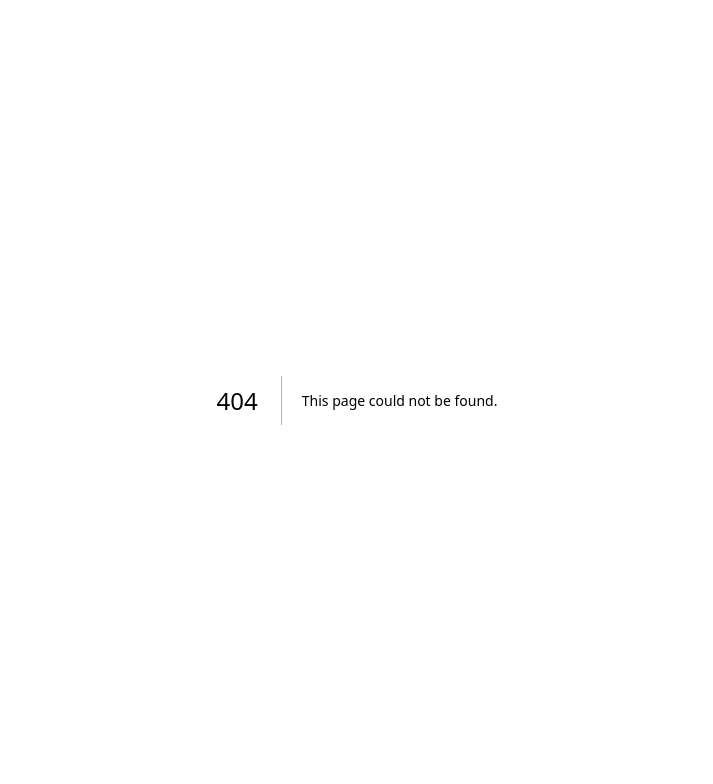
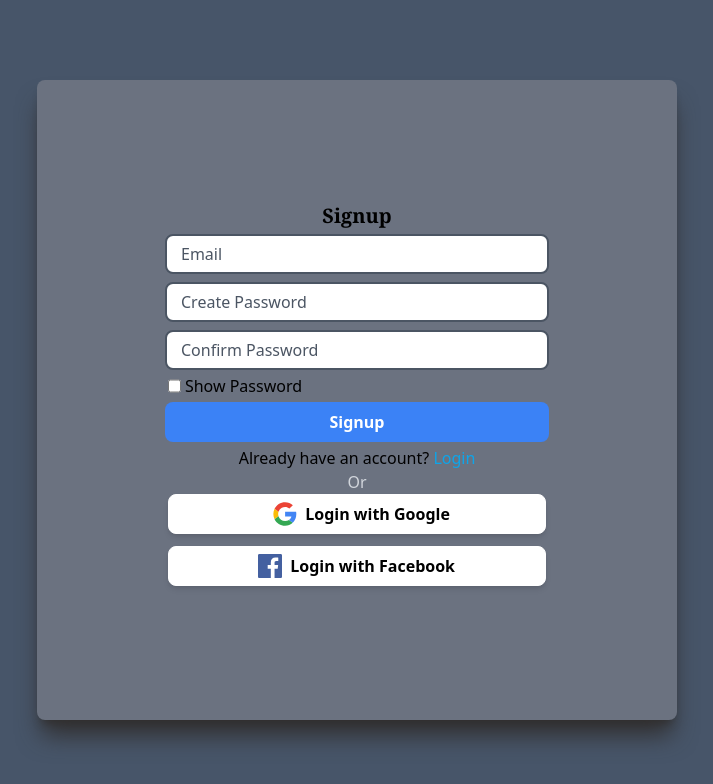
Before and after one commit to VinshMachado/fodhub, a Next.js app in the folder foodhub/: page /signup in a window 1280 px wide. Before the commit this address had no page. Shown: the top 784 px of the page, without its empty margins (283-996 px from the left). Built offline with nearby package versions, Linux system fonts and the light colour scheme.

Commit message:
signup page done

```diff
--- /dev/null
+++ b/foodhub/pages/signup.tsx
@@ -0,0 +1,176 @@
+import React, { ChangeEvent, useState } from "react";
+
+const signup = () => {
+  //make hide or show pass//
+  const [show, setshow] = useState(true);
+  const changeshow = () => {
+    setshow(!show);
+  };
+
+  //set pass and gmail////
+  const [pass, setpass] = useState("");
+  const [gmail, setgmail] = useState("");
+
+  const handelchange = (event: ChangeEvent<HTMLInputElement>) => {
+    setpass(event.target.value);
+  };
+  const gmailchange = (event: ChangeEvent<HTMLInputElement>) => {
+    setgmail(event.target.value);
+  };
+
+  const user = {
+    gmail: "",
+    password: "",
+  };
+  const logindetail = () => {
+    user.gmail = gmail;
+    user.password = pass;
+    console.log(user);
+  };
+
+  return (
+    <div className="h-screen w-full flex justify-center bg-slate-600 items-center">
+      <div className=" flex flex-col bg-gray-500 rounded-lg  items-center justify-center  h-4/5 w-3/6 shadow-[#312f2f] shadow-xl ">
+        <b>
+          <h1 className="text-xl font-serif">Signup</h1>
+        </b>
+
+        <input
+          id="gmailfield"
+          onChange={gmailchange}
+          type="email"
+          placeholder="Email"
+          className="border-gray-600 placeholder:text-gray-600 pl-[14px] border-2 m-1 flex-col w-96 h-10 rounded-lg hover:border-gray-50"
+        ></input>
+        <input
+          onChange={handelchange}
+          type={show ? "type" : "password"}
+          placeholder="Create Password"
+          className="border-gray-600 placeholder:text-gray-600 pl-[14px] border-2  m-1 flex-col w-96 h-10 rounded-lg  hover:border-gray-50"
+        ></input>
+         <input
+          onChange={handelchange}
+          type={show ? "type" : "password"}
+          placeholder="Confirm Password"
+          className="border-gray-600 placeholder:text-gray-600 pl-[14px] border-2  m-1 flex-col w-96 h-10 rounded-lg  hover:border-gray-50"
+        ></input>
+        <div className="flex pr-60">
+          <input
+            type="checkbox"
+            onClick={changeshow}
+            placeholder="Password"
+          ></input>{" "}
+          <label className="mx-1 ">Show Password</label>{" "}
+
+        </div>
+        <button
+          className="bg-blue-500 w-96 h-10 rounded-lg my-1 font-bold text-white hover:bg-blue-400"
+          onClick={logindetail}
+        >
+          Signup
+        </button>
+        <h2>
+          Already have an account?
+          <a href="www.youtube.com" className="text-sky-500">
+            {" "}
+            Login
+          </a>
+        </h2>
+        <h3 className="text-gray-300">Or</h3>
+        <div className="flex items-center justify-center">
+          <button className="flex items-center bg-white border rounded-lg font-bold text-base hover:border-black border-white shadow-md px-6 py-2 h-10 w-[23.6rem] dark:text-black hover:bg-gray-200 focus:outline-none focus:ring-2 focus:ring-offset-2 focus:ring-gray-500">
+            <svg
+              className="h-6 w-6 m-[5rem] mr-2"
+              xmlns="http://www.w3.org/2000/svg"
+              xmlnsXlink="http://www.w3.org/1999/xlink"
+              width="800px"
+              height="800px"
+              viewBox="-0.5 0 48 48"
+              version="1.1"
+            >
+              {" "}
+              <title>Google-color</title> <desc>Created with Sketch.</desc>{" "}
+              <defs> </defs>{" "}
+              <g
+                id="Icons"
+                stroke="none"
+                stroke-width="1"
+                fill="none"
+                fill-rule="evenodd"
+              >
+                {" "}
+                <g id="Color-" transform="translate(-401.000000, -860.000000)">
+                  {" "}
+                  <g id="Google" transform="translate(401.000000, 860.000000)">
+                    {" "}
+                    <path
+                      d="M9.82727273,24 C9.82727273,22.4757333 10.0804318,21.0144 10.5322727,19.6437333 L2.62345455,13.6042667 C1.08206818,16.7338667 0.213636364,20.2602667 0.213636364,24 C0.213636364,27.7365333 1.081,31.2608 2.62025,34.3882667 L10.5247955,28.3370667 C10.0772273,26.9728 9.82727273,25.5168 9.82727273,24"
+                      id="Fill-1"
+                      fill="#FBBC05"
+                    >
+                      {" "}
+                    </path>{" "}
+                    <path
+                      d="M23.7136364,10.1333333 C27.025,10.1333333 30.0159091,11.3066667 32.3659091,13.2266667 L39.2022727,6.4 C35.0363636,2.77333333 29.6954545,0.533333333 23.7136364,0.533333333 C14.4268636,0.533333333 6.44540909,5.84426667 2.62345455,13.6042667 L10.5322727,19.6437333 C12.3545909,14.112 17.5491591,10.1333333 23.7136364,10.1333333"
+                      id="Fill-2"
+                      fill="#EB4335"
+                    >
+                      {" "}
+                    </path>{" "}
+                    <path
+                      d="M23.7136364,37.8666667 C17.5491591,37.8666667 12.3545909,33.888 10.5322727,28.3562667 L2.62345455,34.3946667 C6.44540909,42.1557333 14.4268636,47.4666667 23.7136364,47.4666667 C29.4455,47.4666667 34.9177955,45.4314667 39.0249545,41.6181333 L31.5177727,35.8144 C29.3995682,37.1488 26.7323182,37.8666667 23.7136364,37.8666667"
+                      id="Fill-3"
+                      fill="#34A853"
+                    >
+                      {" "}
+                    </path>{" "}
+                    <path
+                      d="M46.1454545,24 C46.1454545,22.6133333 45.9318182,21.12 45.6113636,19.7333333 L23.7136364,19.7333333 L23.7136364,28.8 L36.3181818,28.8 C35.6879545,31.8912 33.9724545,34.2677333 31.5177727,35.8144 L39.0249545,41.6181333 C43.3393409,37.6138667 46.1454545,31.6490667 46.1454545,24"
+                      id="Fill-4"
+                      fill="#4285F4"
+                    >
+                      {" "}
+                    </path>{" "}
+                  </g>{" "}
+                </g>{" "}
+              </g>{" "}
+            </svg>
+            <span>Login with Google</span>
+          </button>
+        </div>
+        <button className="flex items-center my-3 h-10 w-[23.6rem] font-bold text-base bg-white border border-white rounded-lg shadow-md px-[89px] py-2  hover:border-black focus:outline-none focus:ring-2 focus:ring-offset-2 focus:ring-gray-500">
+          <svg
+            className="h-6 w-6 mr-2"
+            xmlns="http://www.w3.org/2000/svg"
+            xmlnsXlink="http://www.w3.org/1999/xlink"
+            viewBox="0 0 48 48"
+            version="1.1"
+          >
+            <g
+              id="Icons"
+              stroke="none"
+              stroke-width="1"
+              fill="none"
+              fill-rule="evenodd"
+            >
+              <g
+                id="Color-"
+                transform="translate(-200.000000, -160.000000)"
+                fill="#4460A0"
+              >
+                <path
+                  d="M225.638355,208 L202.649232,208 C201.185673,208 200,206.813592 200,205.350603 L200,162.649211 C200,161.18585 201.185859,160 202.649232,160 L245.350955,160 C246.813955,160 248,161.18585 248,162.649211 L248,205.350603 C248,206.813778 246.813769,208 245.350955,208 L233.119305,208 L233.119305,189.411755 L239.358521,189.411755 L240.292755,182.167586 L233.119305,182.167586 L233.119305,177.542641 C233.119305,175.445287 233.701712,174.01601 236.70929,174.01601 L240.545311,174.014333 L240.545311,167.535091 C239.881886,167.446808 237.604784,167.24957 234.955552,167.24957 C229.424834,167.24957 225.638355,170.625526 225.638355,176.825209 L225.638355,182.167586 L219.383122,182.167586 L219.383122,189.411755 L225.638355,189.411755 L225.638355,208 L225.638355,208 Z"
+                  id="Facebook"
+                ></path>
+              </g>
+            </g>
+          </svg>
+
+          <span>Login with Facebook</span>
+        </button>
+      </div>
+    </div>
+  );
+};
+
+export default signup;
```
Also changed, not shown: foodhub/public/loginBg.jpg (added).
